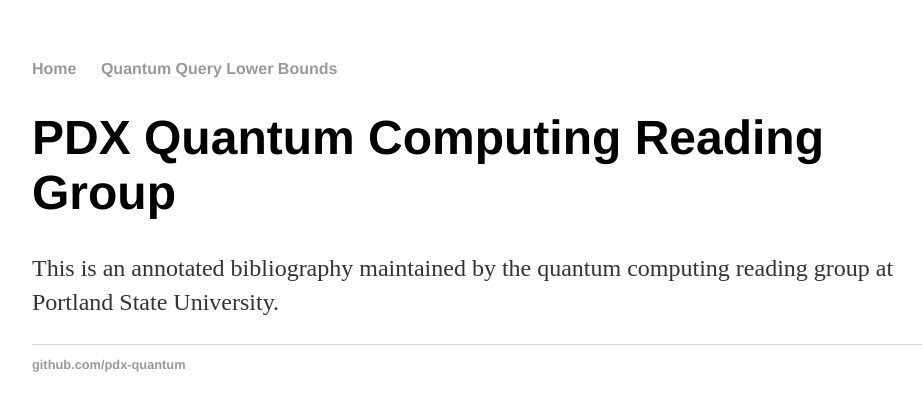
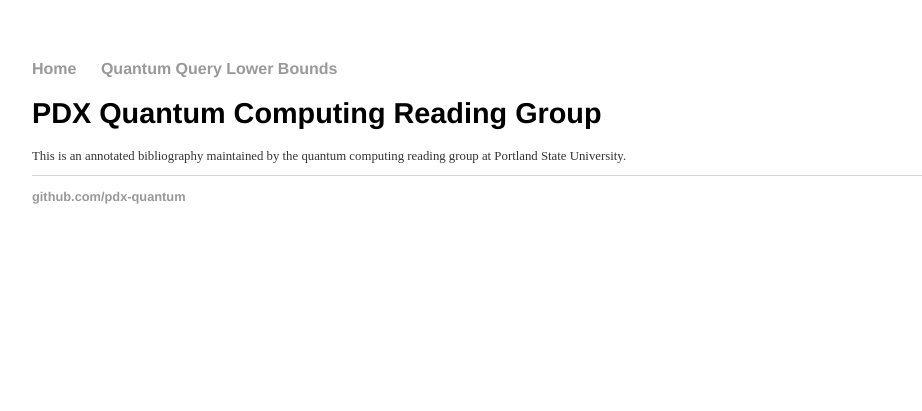
Before and after one commit to pdx-quantum/pdx-quantum.github.io, a Jekyll site: the page built from index.md, in a window 1280 px wide. Shown: the top 411 px of the page, without its empty margins (160-1082 px from the left). Built offline with Jekyll 4.4.1, drawn with Linux system fonts in a browser that asks for light colours.

Commit message:
Make font smaller

```diff
--- a/css/main.css
+++ b/css/main.css
@@ -20,12 +20,12 @@
     text-decoration: underline;
 }
 h1 {
-    font-size: 3em;
+    font-size: 1.8em;
     font-family:'Helvetica', 'Arial', 'Sans-Serif';
 }
 p {
-    font-size: 1.5em;
-    line-height: 1.4em;
+    font-size: .8em;
+    line-height: 1em;
     color: #333;
 }
 footer {
```
